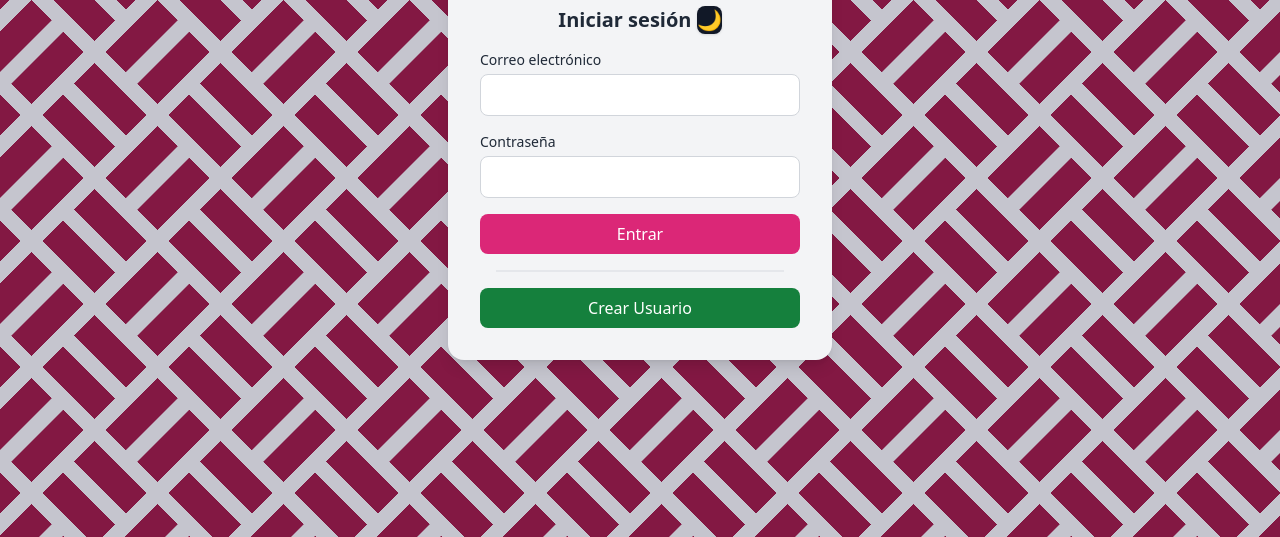
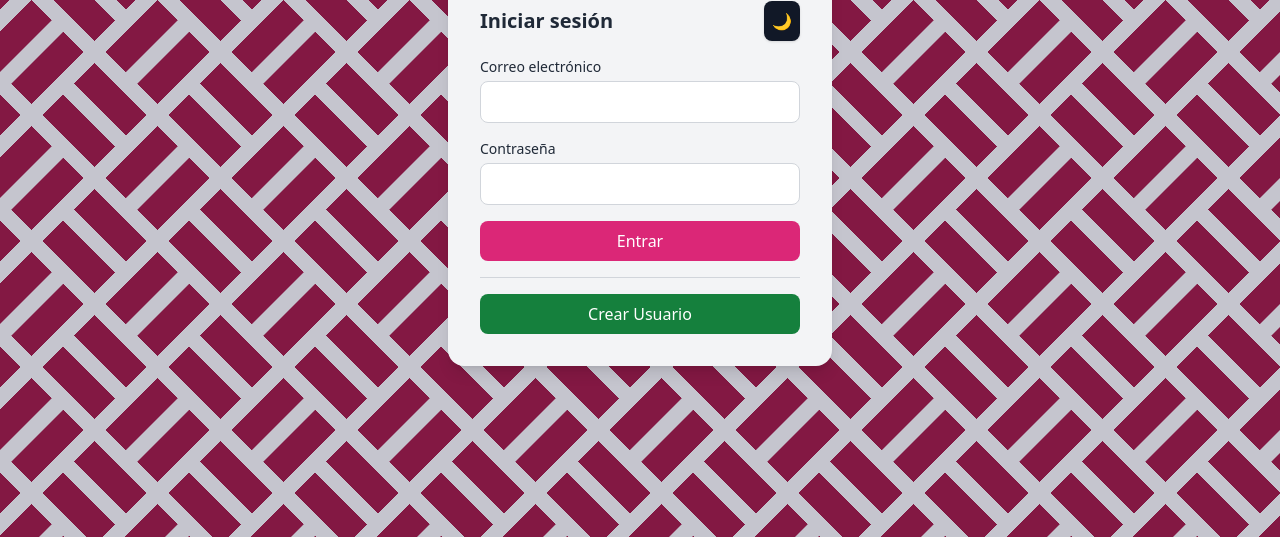
Before and after one commit to alexisrr11/front-estetica-bella, a plain HTML site: page login/login.html in a window 1280 px wide. Shown: the part 263-800 px from the top of the page. Drawn offline with nearby package versions, Linux system fonts and the light colour scheme.

Commit message:
Update login.html

```diff
--- a/login/login.html
+++ b/login/login.html
@@ -4,6 +4,7 @@
 <head>
   <meta charset="UTF-8" />
   <title>Login - Estética Bella</title>
+  <meta name="viewport" content="width=device-width, initial-scale=1.0">
   <script src="https://cdn.tailwindcss.com"></script>
   <script>
     tailwind.config = {
@@ -12,29 +13,30 @@
   </script>
   <style>
     body {
-	background:
-		  linear-gradient(135deg,#0000 20.5%,#c5c5ce 0 29.5%,#0000 0) 0 31.5px,
-		  linear-gradient( 45deg,#0000 8%,#c5c5ce 0 17%, #0000 0 58%) 63px 0,
-		  linear-gradient(135deg,#0000 8%,#c5c5ce 0 17%, #0000 0 58%,#c5c5ce 0 67%,#0000 0),
-		  linear-gradient( 45deg,#0000 8%,#c5c5ce 0 17%, #0000 0 58%,#c5c5ce 0 67%,#0000 0 83%,#c5c5ce 0 92%,#0000 0),
-		  #863c78;
-	background-size: 126px 126px;
-}
+      background:
+        linear-gradient(135deg, #0000 20.5%, #c5c5ce 0 29.5%, #0000 0) 0 31.5px,
+        linear-gradient(45deg, #0000 8%, #c5c5ce 0 17%, #0000 0 58%) 63px 0,
+        linear-gradient(135deg, #0000 8%, #c5c5ce 0 17%, #0000 0 58%, #c5c5ce 0 67%, #0000 0),
+        linear-gradient(45deg, #0000 8%, #c5c5ce 0 17%, #0000 0 58%, #c5c5ce 0 67%, #0000 0 83%, #c5c5ce 0 92%, #0000 0),
+        #863c78;
+      background-size: 126px 126px;
+    }
   </style>
 </head>
 
 <body
-  class="bg-pink-900 dark:bg-gray-900 text-gray-800 dark:text-gray-100 font-sans transition-colors min-h-screen flex items-center justify-center">
+  class="bg-pink-900 dark:bg-gray-900 text-gray-800 dark:text-gray-100 font-sans transition-colors min-h-screen flex items-center justify-center px-4">
 
-  <main class="w-full max-w-sm bg-gray-100 dark:bg-gray-800 p-8 rounded-2xl shadow-lg">
+  <main class="w-full max-w-sm bg-gray-100 dark:bg-gray-800 p-6 sm:p-8 rounded-2xl shadow-lg">
     <h1 class="text-3xl font-bold text-center text-pink-600 dark:text-pink-400 mb-6">Estética Bella</h1>
-    <h2 class="text-xl font-semibold text-center mb-4">
-      Iniciar sesión
+
+    <div class="flex justify-between items-center mb-4">
+      <h2 class="text-xl font-semibold">Iniciar sesión</h2>
       <button id="modoOscuroBtn"
-        class="bg-gray-900 dark:bg-gray-700 dark:text-white text-pink-600 rounded-lg shadow hover:scale-105 transition">
+        class="bg-gray-900 dark:bg-gray-700 dark:text-white text-pink-600 rounded-lg p-2 shadow hover:scale-105 transition">
         🌙
       </button>
-    </h2>
+    </div>
 
     <form id="loginForm" class="space-y-4">
       <div>
@@ -53,12 +55,14 @@
         class="w-full bg-pink-600 text-white py-2 rounded-lg hover:bg-pink-700 transition">Entrar</button>
     </form>
 
-    <div class="border bt-gray-800 m-4"></div>
+    <div class="border-t border-gray-300 dark:border-gray-700 my-4"></div>
 
-    <a href="../usuarios/registro.html" class="flex justify-center aling-center bg-green-700 text-white py-2 rounded-lg hover:bg-green-800 transition">Crear Usuario</a>
+    <a href="../usuarios/registro.html"
+      class="flex justify-center items-center bg-green-700 text-white py-2 rounded-lg hover:bg-green-800 transition text-center">Crear Usuario</a>
 
     <div id="loginAlert" class="hidden mt-4 text-sm text-center text-red-500">Credenciales incorrectas</div>
   </main>
+
   <script type="module" src="/login.js"></script>
 </body>
 
```
